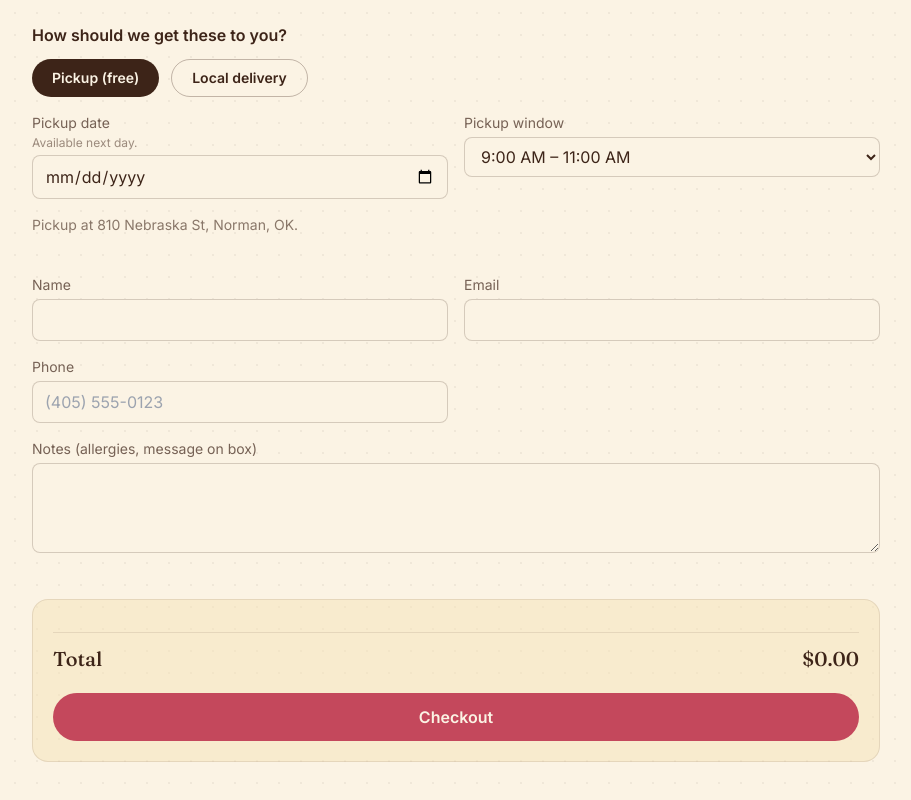
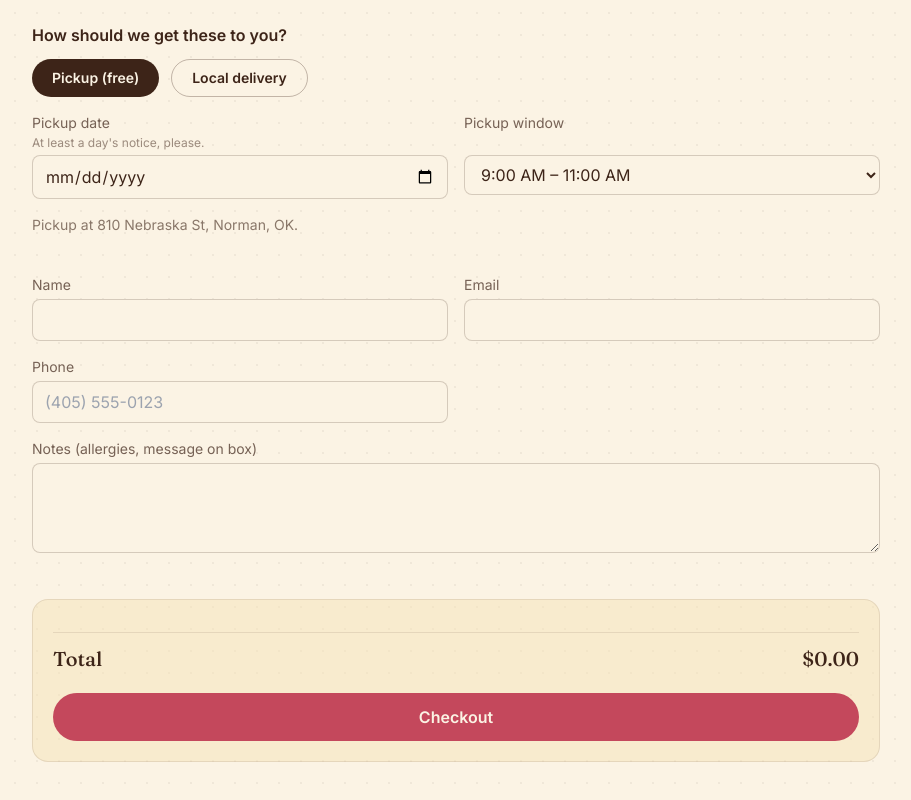
Before and after one commit to danihonarchi/Baked_by_cait, a Next.js app: page /order in a window 1280 px wide. Shown: the part 1308-2108 px from the top of the page, without its empty margins (184-1095 px from the left). Built offline with nearby package versions, Linux system fonts and the light colour scheme.

Commit message:
reversing bug 2

```diff
--- a/app/order/page.tsx
+++ b/app/order/page.tsx
@@ -241,7 +241,7 @@ export default function OrderPage() {
               <label className="block text-sm text-cocoa/70" htmlFor="fulfillmentDate">
                 {fulfillment === "pickup" ? "Pickup date" : "Delivery date"}
               </label>
-              <p className="mt-0.5 text-xs text-cocoa/50">Available next day.</p>
+              <p className="mt-0.5 text-xs text-cocoa/50">At least a day's notice, please.</p>
               <input
                 id="fulfillmentDate"
                 type="date"
@@ -255,6 +255,9 @@ export default function OrderPage() {
               <label className="block text-sm text-cocoa/70" htmlFor="fulfillmentWindow">
                 {fulfillment === "pickup" ? "Pickup window" : "Delivery window"}
               </label>
+              <p className="mt-0.5 text-xs text-transparent select-none" aria-hidden="true">
+                spacer
+              </p>
               <select
                 id="fulfillmentWindow"
                 value={fulfillmentWindow}
```
